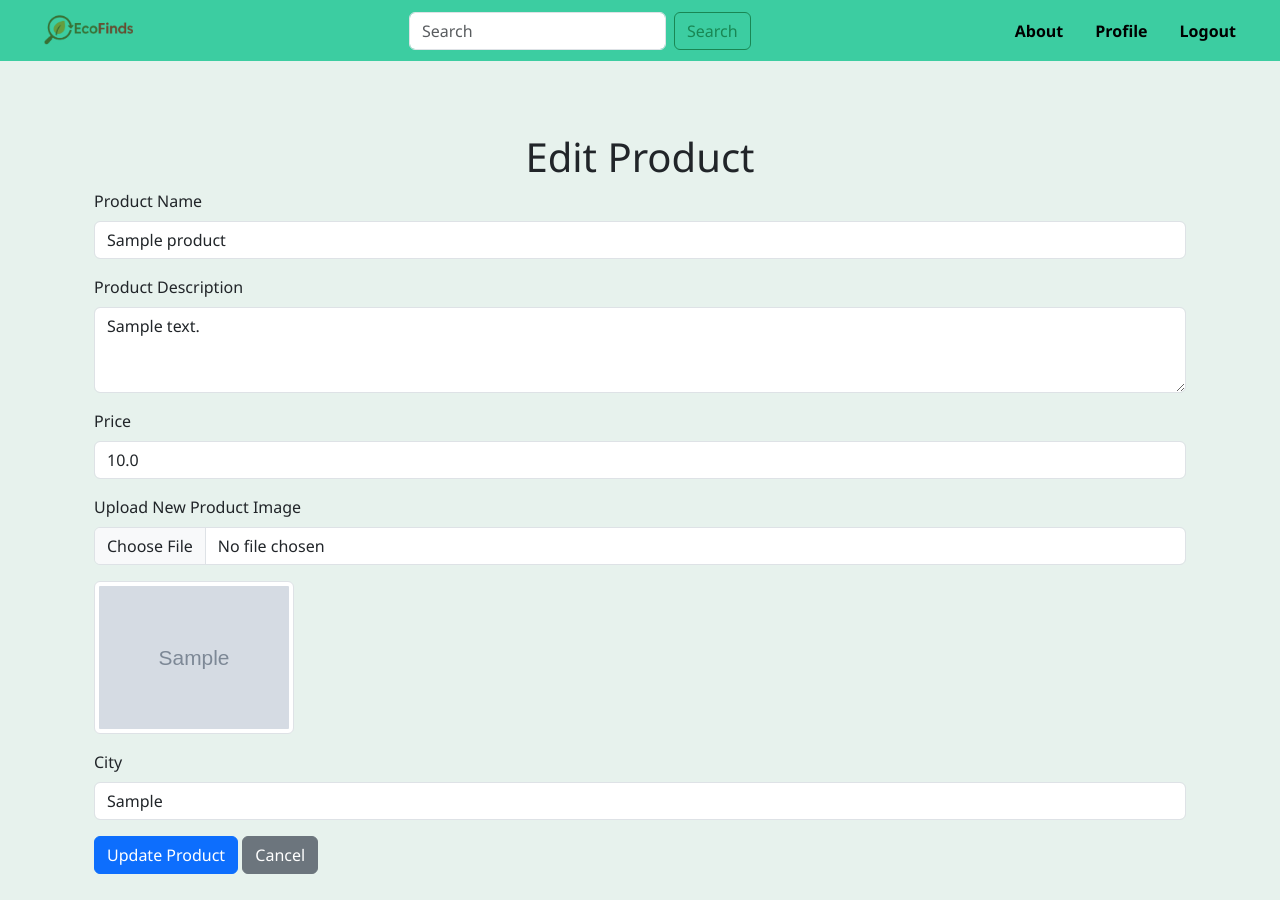
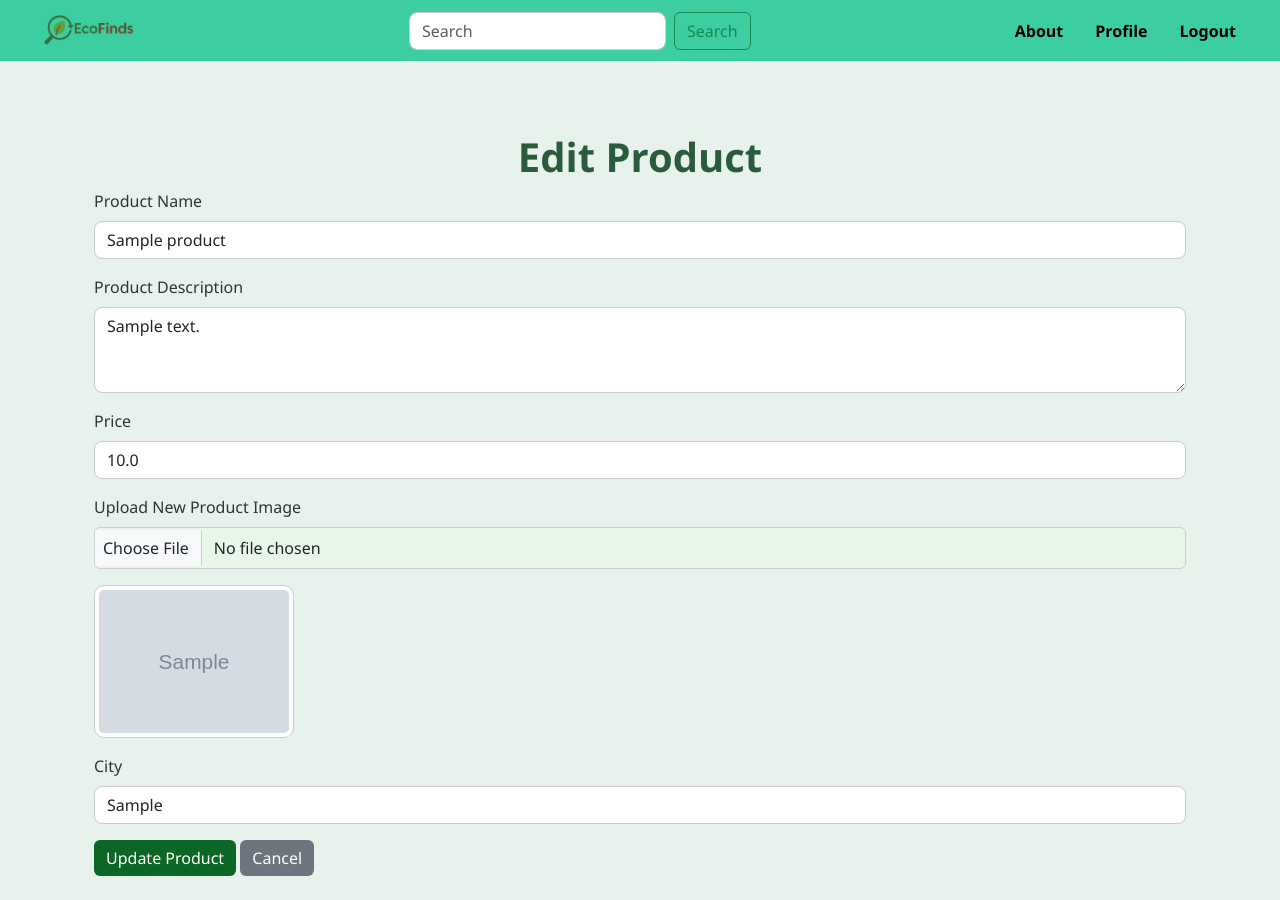
Before and after one commit to 24f2009384/EcoFinds---Team-175, a Flask app: page /edit_product/1 in a window 1280 px wide. Before the commit the page ends 874 px from the top, so only its background shows below. Run offline with Flask 3, Linux system fonts and the light colour scheme; the visitor is signed in with stand-in values (Sample User, id 1); tables that the repository leaves empty hold one stand-in row (values such as "Sample post"); grey boxes marked "Sample" are stand-in pictures.

Commit message:
last front end change

```diff
--- a/templates/edit_product.html
+++ b/templates/edit_product.html
@@ -2,6 +2,107 @@
 {% block title %}Edit Product{% endblock %}
 
 {% block content %}
+
+<style>
+/* General Body and Typography */
+body {
+    font-family: 'Segoe UI', Tahoma, Geneva, Verdana, sans-serif;
+    background-color: #f3f9f4;
+    color: #333;
+}
+
+/* Headings */
+h1 {
+    font-weight: 700;
+    color: #2b5b3d;
+}
+
+/* Form Controls */
+.form-control {
+    border-radius: 8px;
+    border: 1px solid #ccc;
+}
+
+/* File Input Styling */
+input[type="file"] {
+    background-color: #e8f5e9;
+    border-radius: 6px;
+    padding: 8px;
+}
+
+/* Buttons */
+.btn-success {
+    background-color: #28a745;
+    border: none;
+    transition: all 0.3s ease;
+}
+
+.btn-success:hover {
+    background-color: #218838;
+    transform: scale(1.05);
+}
+
+.btn-primary {
+    background-color: #0c6724;
+    border: none;
+    transition: all 0.3s ease;
+}
+
+.btn-primary:hover {
+    background-color: #09551e;
+    transform: scale(1.02);
+}
+
+.btn-secondary {
+    background-color: #6c757d;
+    border: none;
+    transition: all 0.3s ease;
+}
+
+.btn-secondary:hover {
+    background-color: #5a6268;
+    transform: scale(1.02);
+}
+
+/* Card Styling (reused if needed later) */
+.card {
+    border: 1px solid #e0e0e0;
+    border-radius: 12px;
+    transition: box-shadow 0.3s ease, transform 0.3s ease;
+}
+
+.card:hover {
+    box-shadow: 0 8px 20px rgba(0, 0, 0, 0.1);
+    transform: translateY(-5px);
+}
+
+.card-title {
+    font-weight: 600;
+    color: #333;
+}
+
+.card-text {
+    font-size: 0.95rem;
+}
+
+/* Price Text */
+.card-text:first-of-type {
+    font-size: 1.1rem;
+    font-weight: 600;
+    color: #28a745;
+}
+
+/* Image Preview */
+.img-thumbnail {
+    border-radius: 10px;
+    border: 1px solid #ccc;
+    background-color: #fff;
+    padding: 4px;
+    max-width: 200px;
+    margin-top: 10px;
+}
+
+</style>
 <div class="container mt-5">
     <h1 class="text-center">Edit Product</h1>
     <form method="POST" enctype="multipart/form-data">
```
Also changed, not shown: templates/edit_profile.html (+79 -0 lines).
